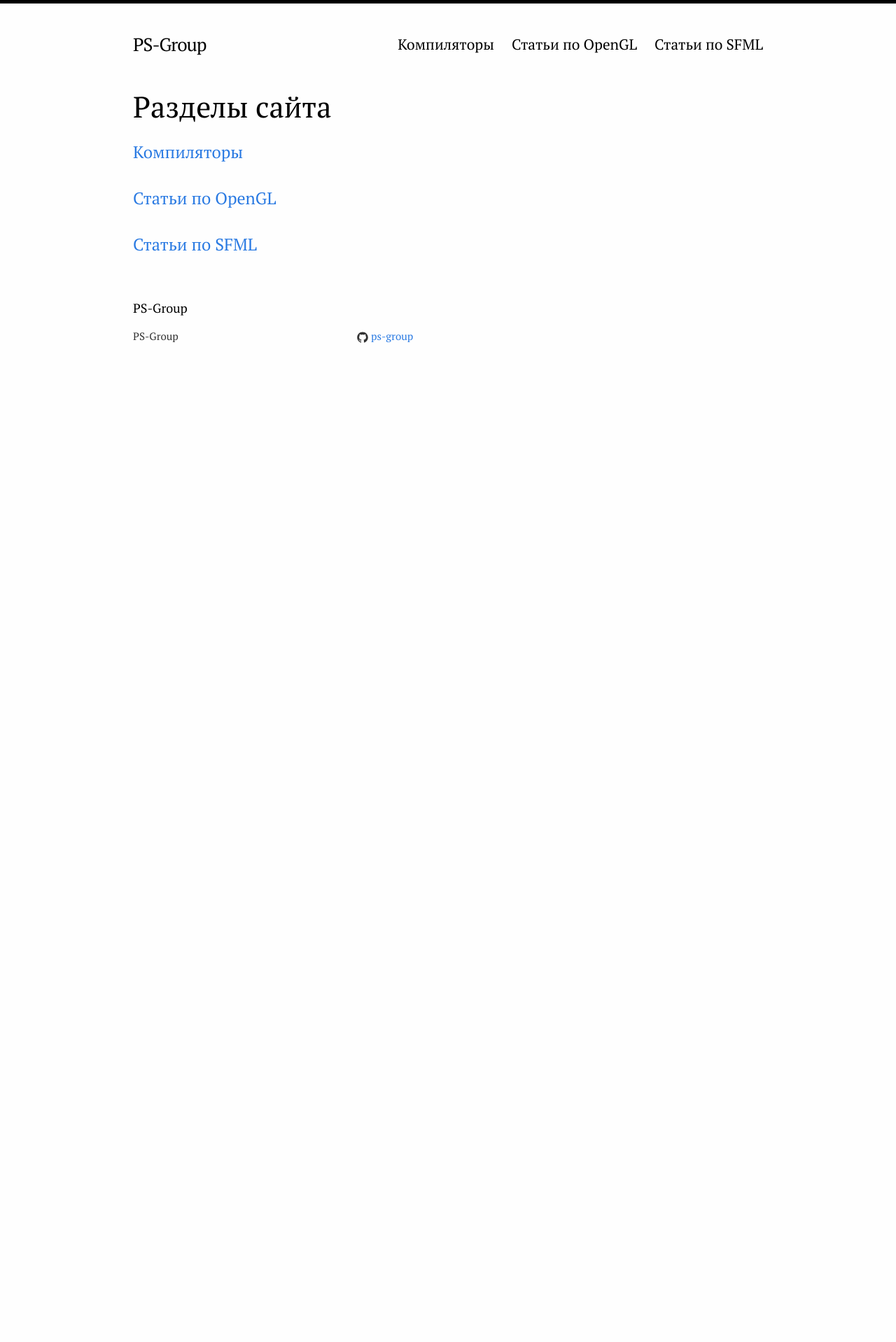
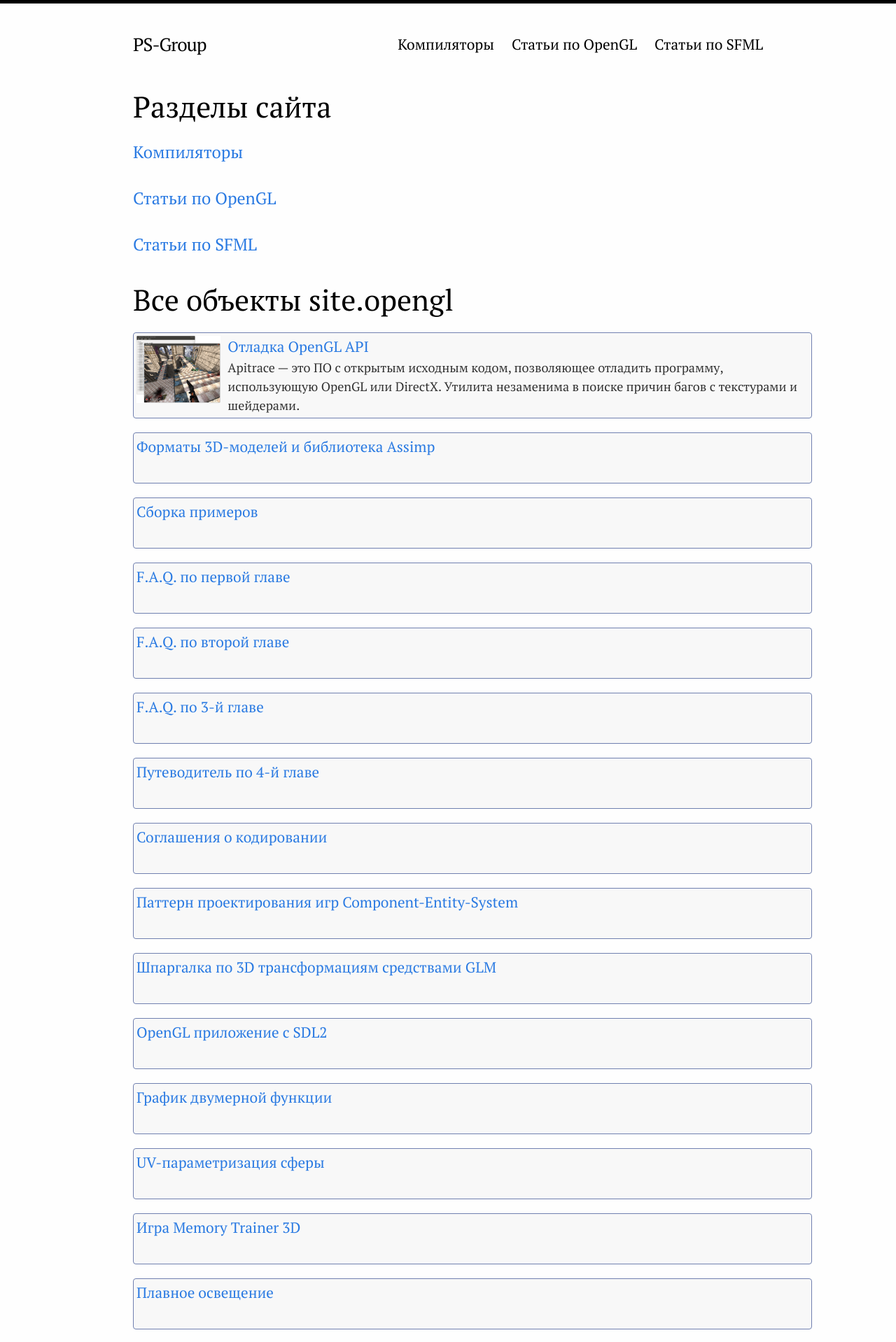
Before and after one commit to ps-group/ps-group.github.io, a Jekyll site: the page built from index.html, in a window 1280 px wide. Shown: the top 1918 px of the page at 70% size. Built offline with Jekyll 4.4.1, drawn with Linux system fonts in a browser that asks for light colours; before the commit the page ends 900 px from its top, so only the background shows below that; some of the changed text lies outside the part shown.

Commit message:
Создал прототип красивого предпросмотра статьи

```diff
--- a/_opengl/apitrace.md
+++ b/_opengl/apitrace.md
@@ -1,14 +1,14 @@
 ---
-title: Используем Apitrace для отладки OpenGL
+title: Отладка OpenGL API
+preview: figures/apitrace-replay.png
+subtitle: Apitrace — это ПО с открытым исходным кодом, позволяющее отладить программу, использующую OpenGL или DirectX. Утилита незаменима в поиске причин багов с текстурами и шейдерами.
 ---
 
-[Apitrace](http://apitrace.github.io/#about) &mdash; пакет программ с открытым исходным кодом, позволяющий отлаживать работу с OpenGL и DirectX. Ссылки:
+Ссылки:
 
 - [Страница apitrace на github.io](http://apitrace.github.io/#about)
 - [Сборки Apitrace для Windows](https://people.freedesktop.org/~jrfonseca/apitrace/) (выбирайте сборку через MSVC, а не MinGW)
 - для Ubuntu можно собрать apitrace из исходного кода или найти пакет в Ubuntu PPA
-
-Утилита крайне полезна для отладки проблем с текстурами или шейдерами.
 
 ## Как использовать QApitrace
 
--- a/css/main.scss
+++ b/css/main.scss
@@ -21,7 +21,7 @@ $code-background-color: rgb(242, 248, 255); /*#f4f8fb;*/
 $code-border-color: rgb(108, 108, 108);
 
 $grey-color:       #323232;
-$grey-color-light: lighten($grey-color, 40%);
+$grey-color-light: lighten($grey-color, 25%);
 $grey-color-dark:  darken($grey-color, 25%);
 
 // Width of the content area
@@ -67,6 +67,57 @@ code.highlighter-rouge
 }
 // CUSTOM OVERRIDES END
 
+// CUSTOM POST PREVIEW BOX
+$post-preview-width: 120px;
+$post-description-width: $content-width - $post-preview-width - 20px;
+$post-box-outline-color: #7080b0;
+$post-box-fill-color: #f8f8f8;
+
+.post-box
+{
+    display: block;
+    width: $content-width;
+    height: auto;
+    border: 1px solid $post-box-outline-color;
+    padding: 4px;
+    background-color: $post-box-fill-color;
+    border-radius: 4px;
+    margin-top: 20px;
+}
+.post-box:first-child
+{
+    margin-top: 0;
+}
+.post-box .post-preview
+{
+    display: inline-block;
+    width: $post-preview-width;
+    height: auto;
+}
+.post-box .post-preview img
+{
+    width: $post-preview-width;
+    height: auto;
+}
+.post-box .post-description
+{
+    vertical-align: top;
+    display: inline-block;
+    width: $post-description-width;
+}
+.post-box .post-description .post-link
+{
+    font-size: $base-font-size;
+    display: block;
+}
+.post-box .post-description .post-subtitle
+{
+    color: $grey-color;
+    font-size: $small-font-size;
+    display: block;
+}
+// END CUSTOM POST PREVIEW BOX
+
 // CUSTOM TABLE OF CONTENTS
 .table-of-contents
 {
--- a/index.html
+++ b/index.html
@@ -1,6 +1,40 @@
 ---
 layout: default
 ---
+
+<!--
+Свойства в Liquid у объекта page in site.pages:
+ - layout: String, e.g. 'page'
+ - title: String
+ - permalink: String, e.g. '/compilers'
+ - content: String (large text)
+ - dir: String, e.g. '/compilers'
+ - name: String, e.g. 'compilers.md'
+ - path: String, e.g. 'compilers.md'
+ - url: String, e.g. '/compilers'
+ -->
+
+<!--
+ Свойства у объекта post in site.opengl, например
+ - path: String, e.g. '_opengl/apitrace.md'
+ - id: String, e.g. /opengl/apitrace
+ - output
+ - content
+ - relative_path
+ - url
+ - collection
+ - excerpt
+ - previous
+ - next
+ - draft
+ - categories: StringList, empty by default
+ - layout: String, e.g. opengl
+ - title: String, e.g. 'Используем Apitrace для отладки OpenGL'
+ - slug
+ - ext
+ - tags: StringList, empty by default
+ - date: String, by default it's site build date
+-->
 
 <div class="home">
 
@@ -9,7 +43,6 @@ layout: default
     {% for page in site.pages %}
     {% if page.layout == 'page' %}
       <li>
-        <span class="post-meta">{{ page.date | date: "%b %-d, %Y" }}</span>
         <h5>
           <a class="post-link" href="{{ page.url | prepend: site.baseurl }}">{{ page.title | escape }}</a>
         </h5>
@@ -17,5 +50,19 @@ layout: default
     {% endif %}
     {% endfor %}
   </ul>
-
+  <h1 class="post-heading">Все объекты site.opengl<h1>
+      {% for post in site.opengl %}
+        <div class="post-box">
+          {% if post.preview %}
+          <div class="post-preview">
+            <img src="/{{ post.collection }}/{{ post.preview }}" />
+          </div>
+          {% endif %}
+          <div class="post-description">
+            <a class="post-link" href="{{ post.url | prepend: site.baseurl }}">{{ post.title | escape }}</a>
+            <span class="post-subtitle">{{ post.subtitle | escape }}</span>
+          </div>
+        </div>
+      {% endfor %}
+  </h1>
 </div>
```
